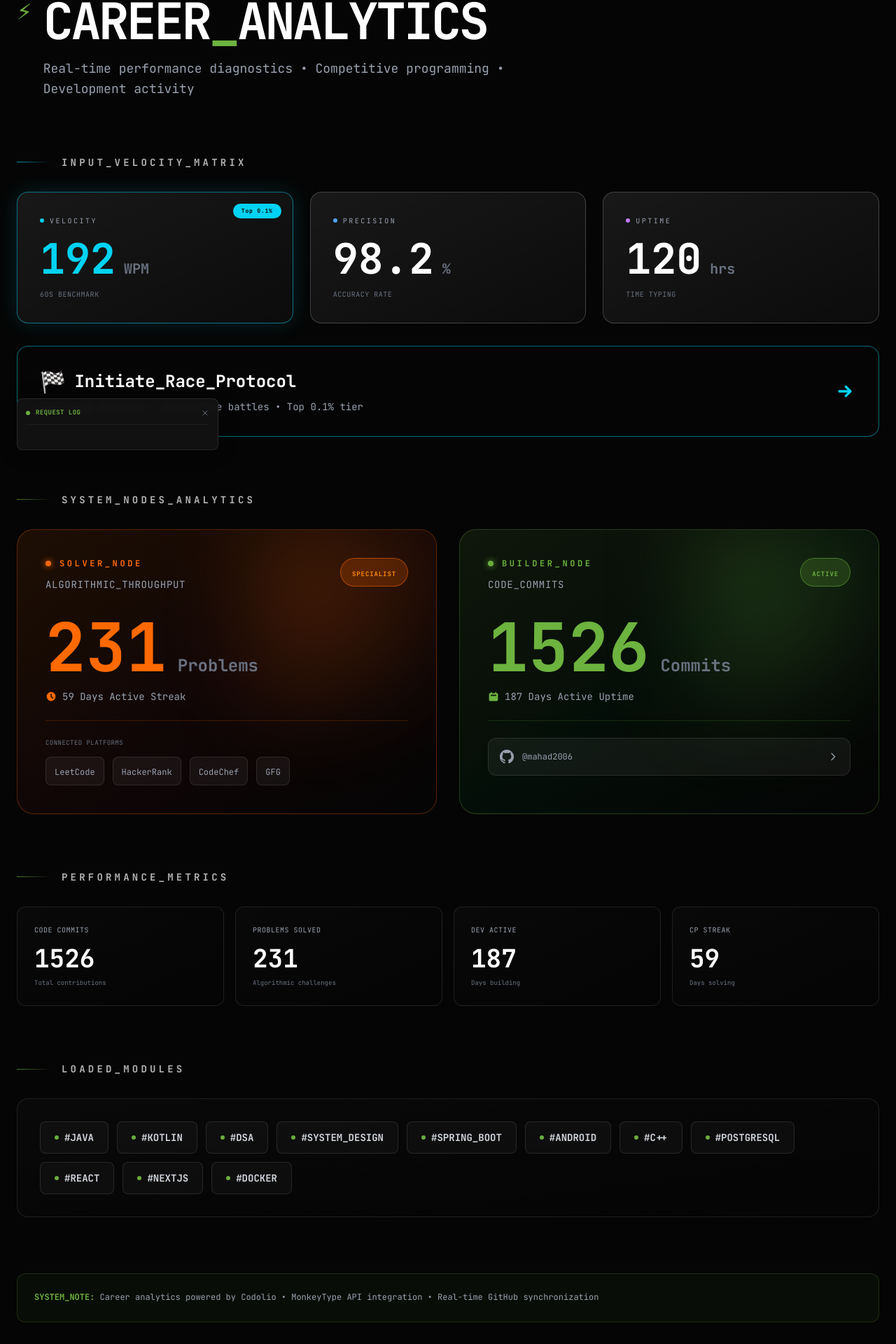
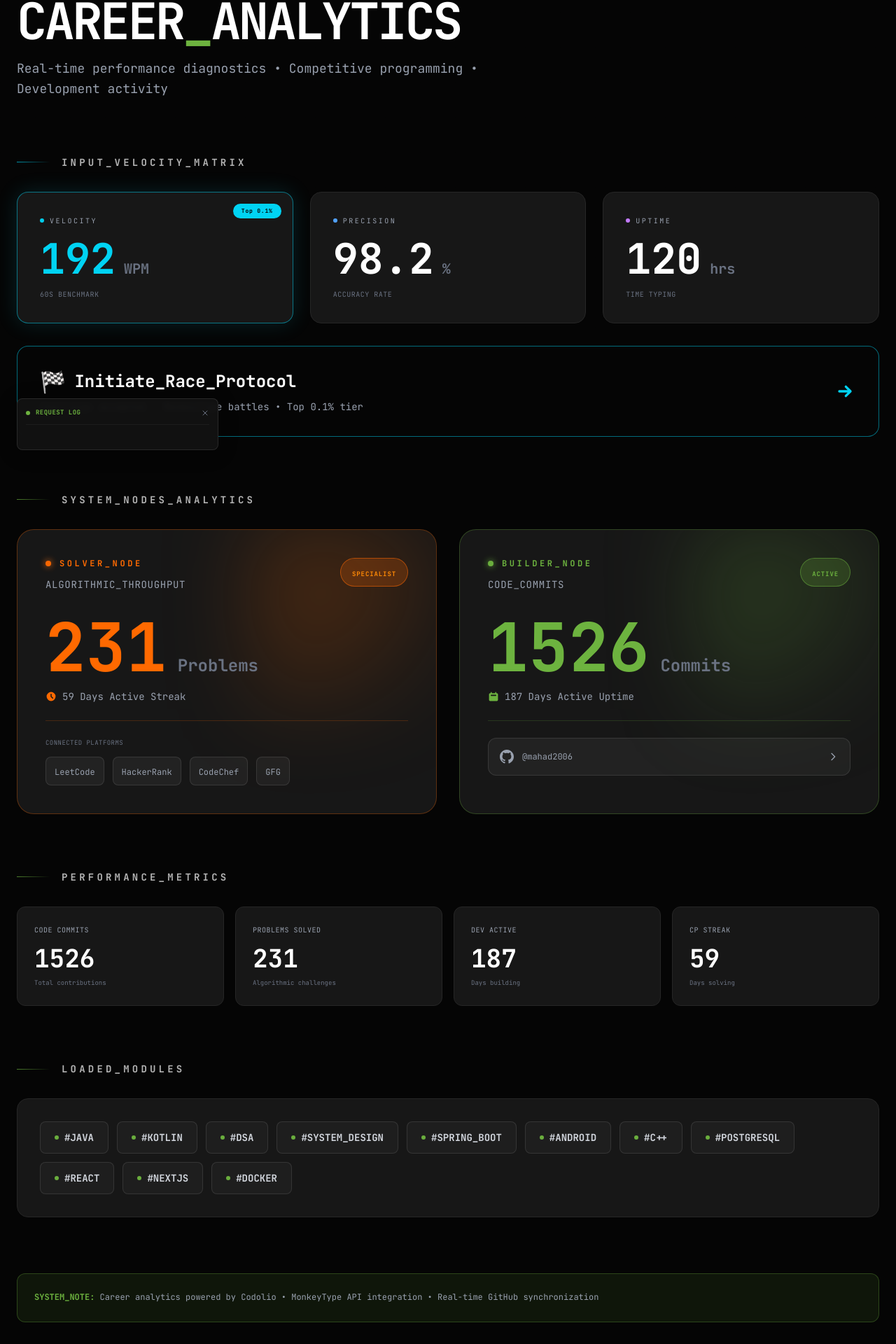
Before and after one commit to mahad2006/portfolio, a Next.js app in the folder Portfolio/: page /stats in a window 1280 px wide. Shown: the part 133-2053 px from the top of the page at 70% size. Built offline with nearby package versions, Linux system fonts and the light colour scheme.

Commit message:
fix: colors

```diff
--- a/Portfolio/app/stats/page.js
+++ b/Portfolio/app/stats/page.js
@@ -108,7 +108,6 @@ export default function TelemetryPage() {
         {/* Header */}
         <div className="mb-20">
           <div className="flex items-start gap-4 mb-6">
-            <div className="text-[#6DB33F] text-4xl animate-pulse">⚡</div>
             <div>
               <h1 className="text-5xl md:text-7xl font-bold text-white mb-4 leading-none tracking-tighter uppercase">
                 Career<span className="text-[#6DB33F]">_</span>Analytics
@@ -129,7 +128,7 @@ export default function TelemetryPage() {
 
           <div className="grid grid-cols-1 md:grid-cols-3 gap-6 mb-8">
             {/* WPM Card */}
-            <div className={`group relative p-8 rounded-2xl bg-gradient-to-br from-white/[0.08] to-white/[0.03] border ${isElite ? 'border-cyan-400/50 shadow-[0_0_30px_rgba(34,211,238,0.15)]' : 'border-white/20'} hover:border-cyan-400/30 transition-all duration-500 overflow-hidden`}>
+            <div className={`group relative p-8 rounded-2xl bg-neutral-900 border ${isElite ? 'border-cyan-400/50 shadow-[0_0_30px_rgba(34,211,238,0.15)]' : 'border-neutral-800'} hover:border-cyan-400/30 transition-all duration-500 overflow-hidden`}>
               <div className="absolute inset-0 bg-gradient-to-br from-cyan-400/10 to-transparent opacity-0 group-hover:opacity-100 transition-opacity duration-500"></div>
               {isElite && (
                 <div className="absolute top-4 right-4 px-3 py-1 bg-cyan-400 text-black text-[8px] font-bold tracking-widest rounded-full">
@@ -152,7 +151,7 @@ export default function TelemetryPage() {
             </div>
 
             {/* Accuracy Card */}
-            <div className="group relative p-8 rounded-2xl bg-gradient-to-br from-white/[0.08] to-white/[0.03] border border-white/20 hover:border-blue-400/30 transition-all duration-500">
+            <div className="group relative p-8 rounded-2xl bg-neutral-900 border border-neutral-800 hover:border-blue-400/30 transition-all duration-500">
               <div className="absolute inset-0 bg-gradient-to-br from-blue-400/10 to-transparent opacity-0 group-hover:opacity-100 transition-opacity duration-500"></div>
               <div className="relative z-10">
                 <div className="flex items-center gap-2 mb-4">
@@ -170,7 +169,7 @@ export default function TelemetryPage() {
             </div>
 
             {/* Uptime Card */}
-            <div className="group relative p-8 rounded-2xl bg-gradient-to-br from-white/[0.08] to-white/[0.03] border border-white/20 hover:border-purple-400/30 transition-all duration-500">
+            <div className="group relative p-8 rounded-2xl bg-neutral-900 border border-neutral-800 hover:border-purple-400/30 transition-all duration-500">
               <div className="absolute inset-0 bg-gradient-to-br from-purple-400/10 to-transparent opacity-0 group-hover:opacity-100 transition-opacity duration-500"></div>
               <div className="relative z-10">
                 <div className="flex items-center gap-2 mb-4">
@@ -216,7 +215,7 @@ export default function TelemetryPage() {
           <div className="grid grid-cols-1 md:grid-cols-2 gap-8">
 
             {/* SOLVER NODE (Competitive Programming) */}
-            <div className="group relative overflow-hidden rounded-3xl border border-orange-500/30 bg-gradient-to-br from-orange-500/10 via-red-500/5 to-transparent hover:border-orange-500/50 transition-all duration-500 hover:shadow-[0_0_50px_rgba(249,115,22,0.2)]">
+            <div className="group relative overflow-hidden rounded-3xl border border-orange-500/30 bg-neutral-900 hover:border-orange-500/50 transition-all duration-500 hover:shadow-[0_0_50px_rgba(249,115,22,0.2)]">
               {/* Animated Glow */}
               <div className="absolute top-0 right-0 w-64 h-64 bg-gradient-to-br from-orange-500/30 to-transparent blur-3xl group-hover:w-72 group-hover:h-72 transition-all duration-500"></div>
 
@@ -268,7 +267,7 @@ export default function TelemetryPage() {
             </div>
 
             {/* BUILDER NODE (Development) */}
-            <div className="group relative overflow-hidden rounded-3xl border border-[#6DB33F]/30 bg-gradient-to-br from-[#6DB33F]/10 via-green-500/5 to-transparent hover:border-[#6DB33F]/50 transition-all duration-500 hover:shadow-[0_0_50px_rgba(109,179,63,0.2)]">
+            <div className="group relative overflow-hidden rounded-3xl border border-[#6DB33F]/30 bg-neutral-900 hover:border-[#6DB33F]/50 transition-all duration-500 hover:shadow-[0_0_50px_rgba(109,179,63,0.2)]">
               {/* Animated Glow */}
               <div className="absolute top-0 right-0 w-64 h-64 bg-gradient-to-br from-[#6DB33F]/30 to-transparent blur-3xl group-hover:w-72 group-hover:h-72 transition-all duration-500"></div>
 
@@ -343,7 +342,7 @@ export default function TelemetryPage() {
               const colors = colorMap[metric.color];
 
               return (
-                <div key={key} className={`group relative p-6 rounded-xl bg-gradient-to-br from-white/[0.02] to-transparent border border-white/10 hover:${colors.border} transition-all duration-300`}>
+                <div key={key} className={`group relative p-6 rounded-xl bg-neutral-900 border border-neutral-800 hover:${colors.border} transition-all duration-300`}>
                   <div className={`absolute inset-0 bg-gradient-to-br ${colors.glow} to-transparent opacity-0 group-hover:opacity-100 transition-opacity rounded-xl`}></div>
                   <div className="relative z-10">
                     <div className="text-[10px] text-gray-400 uppercase tracking-wider mb-3">{metric.label}</div>
@@ -365,7 +364,7 @@ export default function TelemetryPage() {
             Loaded_Modules
           </h2>
 
-          <div className="p-8 rounded-2xl bg-gradient-to-br from-white/[0.02] to-transparent border border-white/10">
+          <div className="p-8 rounded-2xl bg-neutral-900 border border-neutral-800">
             <div className="flex flex-wrap gap-3">
               {loadedModules.map((module, idx) => (
                 <div
@@ -385,7 +384,7 @@ export default function TelemetryPage() {
         </div>
 
         {/* Footer Note */}
-        <div className="p-6 rounded-xl bg-[#6DB33F]/5 border border-[#6DB33F]/20">
+        <div className="p-6 rounded-xl bg-[#6DB33F]/10 border border-[#6DB33F]/30">
           <p className="text-xs text-gray-400 leading-relaxed">
             <span className="text-[#6DB33F] font-bold">SYSTEM_NOTE:</span> Career analytics powered by Codolio • MonkeyType API integration • Real-time GitHub synchronization
           </p>
--- a/Portfolio/app/uses/page.js
+++ b/Portfolio/app/uses/page.js
@@ -114,7 +114,6 @@ export default function UsesPage() {
         {/* Header Section */}
         <div className="mb-20">
           <div className="flex items-center gap-4 mb-6">
-            <div className="text-[#6DB33F] text-5xl">⚙️</div>
             <div>
               <h1 className="text-6xl md:text-8xl font-bold text-white leading-none tracking-tighter uppercase mb-4">
                 Uses<span className="text-[#6DB33F]">.</span>
@@ -139,8 +138,8 @@ export default function UsesPage() {
                 key={idx}
                 className={`group relative overflow-hidden rounded-2xl border transition-all duration-500 ${
                   item.highlight
-                    ? 'border-[#6DB33F]/30 bg-gradient-to-br from-[#6DB33F]/5 via-transparent to-transparent hover:border-[#6DB33F]/50 hover:shadow-[0_0_40px_rgba(109,179,63,0.15)]'
-                    : 'border-white/10 bg-white/[0.02] hover:border-white/20'
+                    ? 'border-[#6DB33F]/30 bg-neutral-900 hover:border-[#6DB33F]/50 hover:shadow-[0_0_40px_rgba(109,179,63,0.15)]'
+                    : 'border-neutral-800 bg-neutral-900 hover:border-white/20'
                 }`}
               >
                 {/* Animated corner accent */}
@@ -197,7 +196,7 @@ export default function UsesPage() {
             {setup.development.map((item, idx) => (
               <div
                 key={idx}
-                className="group relative p-6 rounded-2xl bg-white/[0.02] border border-white/10 hover:border-[#6DB33F]/30 hover:bg-white/[0.04] transition-all duration-500"
+                className="group relative p-6 rounded-2xl bg-neutral-900 border border-neutral-800 hover:border-[#6DB33F]/30 hover:bg-neutral-800 transition-all duration-500"
               >
                 <div className="absolute inset-0 bg-gradient-to-br from-[#6DB33F]/5 to-transparent opacity-0 group-hover:opacity-100 transition-opacity duration-500 rounded-2xl"></div>
 
@@ -242,7 +241,7 @@ export default function UsesPage() {
             {setup.tools.map((tool, idx) => (
               <div
                 key={idx}
-                className="group p-6 rounded-xl bg-white/[0.02] border border-white/10 hover:border-[#6DB33F]/30 transition-all duration-300"
+                className="group p-6 rounded-xl bg-neutral-900 border border-neutral-800 hover:border-[#6DB33F]/30 transition-all duration-300"
               >
                 <h3 className="text-base font-bold text-white mb-2 group-hover:text-[#6DB33F] transition-colors">
                   {tool.name}
@@ -273,7 +272,7 @@ export default function UsesPage() {
                     {techs.map((tech, i) => (
                       <span
                         key={i}
-                        className="px-4 py-2 text-sm rounded-lg bg-white/[0.03] border border-white/10 text-gray-300 hover:border-[#6DB33F]/30 hover:text-white hover:bg-white/[0.05] transition-all cursor-default"
+                        className="px-4 py-2 text-sm rounded-lg bg-neutral-900 border border-neutral-800 text-gray-300 hover:border-[#6DB33F]/30 hover:text-white hover:bg-neutral-800 transition-all cursor-default"
                       >
                         {tech}
                       </span>
@@ -286,7 +285,7 @@ export default function UsesPage() {
         </section>
 
         {/* Footer Note */}
-        <div className="p-8 rounded-2xl bg-[#6DB33F]/5 border border-[#6DB33F]/20">
+        <div className="p-8 rounded-2xl bg-[#6DB33F]/10 border border-[#6DB33F]/30">
           <p className="text-sm text-gray-400 leading-relaxed">
             <span className="text-[#6DB33F] font-bold">NOTE:</span> This setup evolves constantly as I experiment with new tools and optimize my workflow. The goal is always maximum productivity and minimum friction.
           </p>
```
Also changed, not shown: Portfolio/app/status/page.js (+7 -7 lines).
